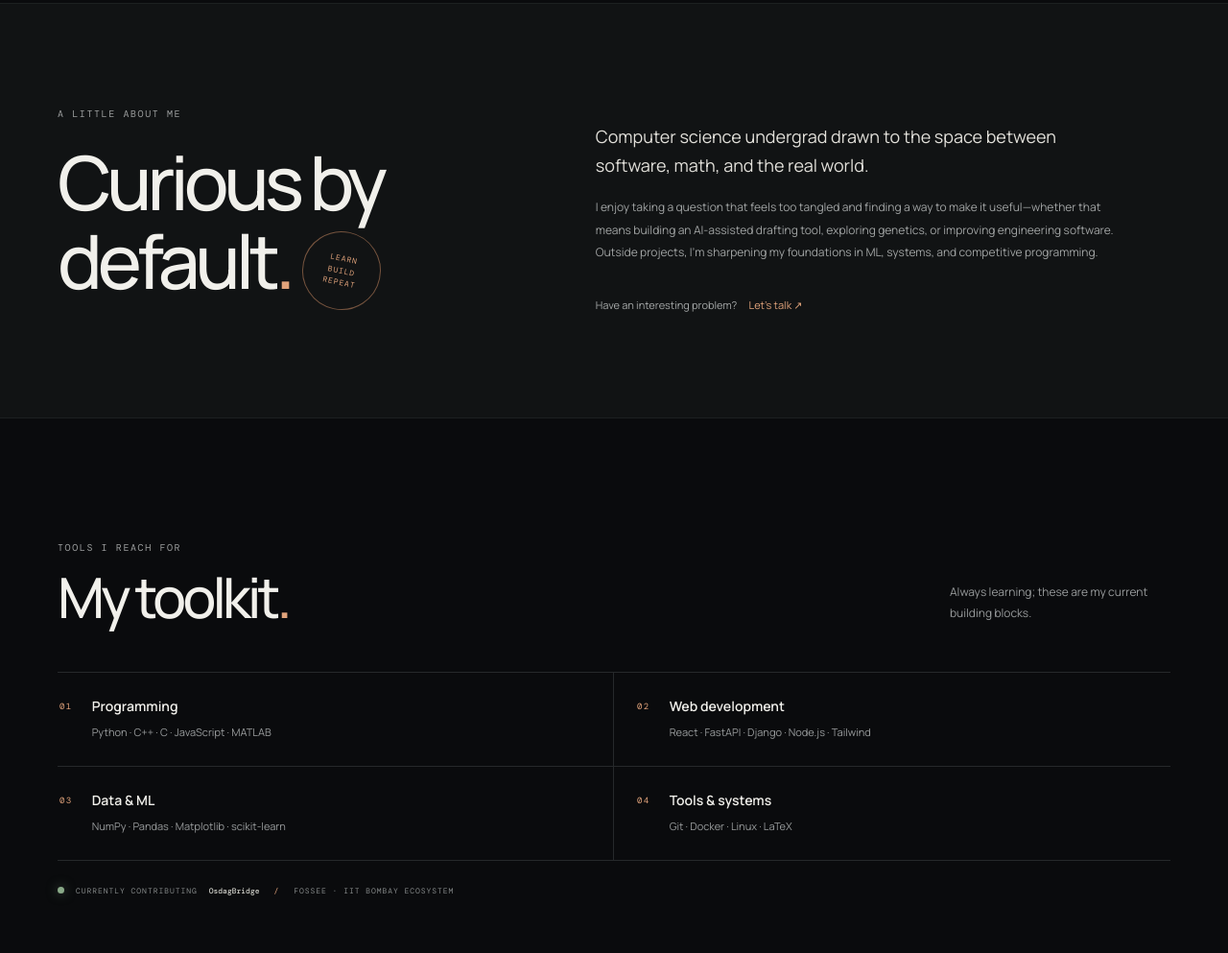
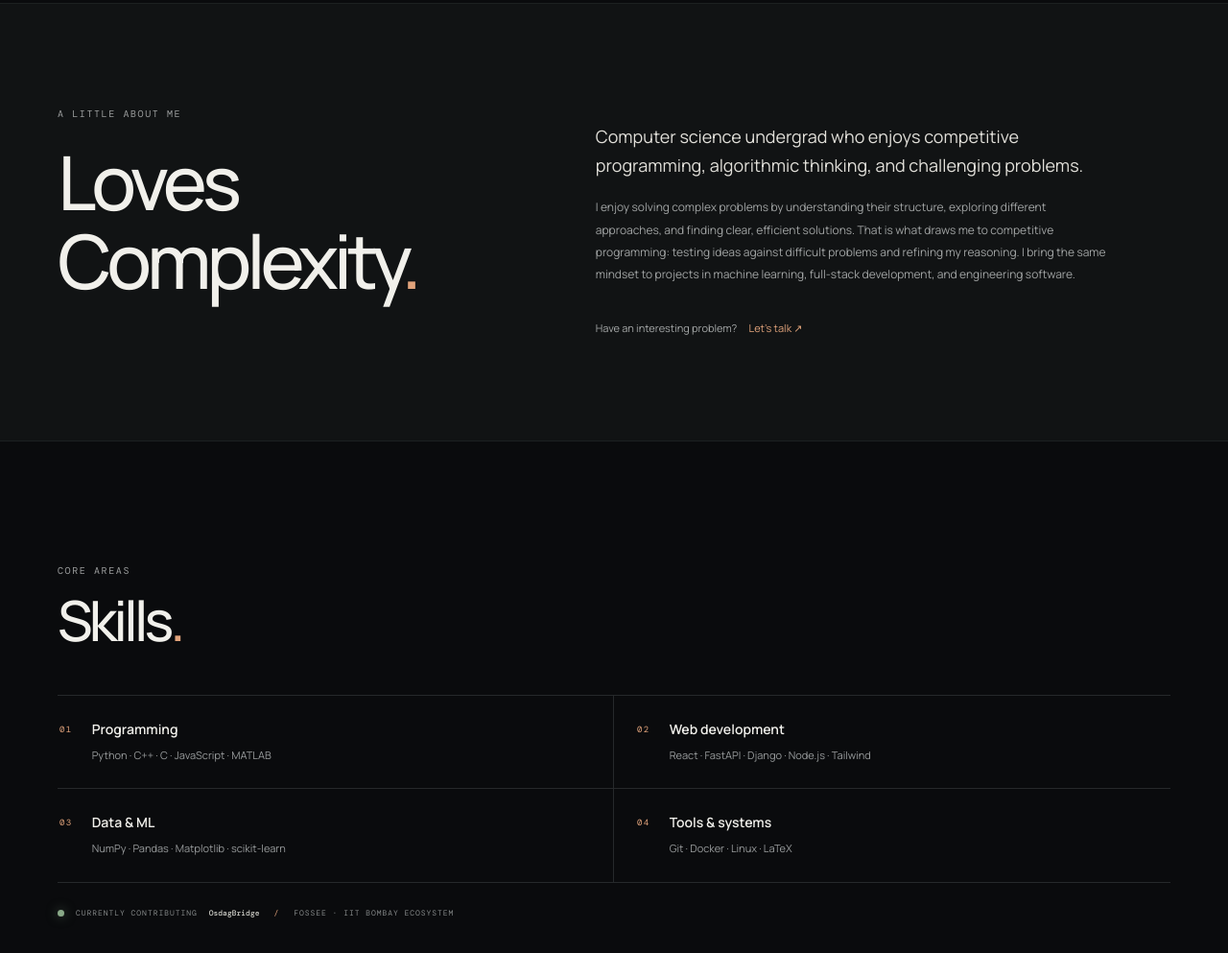
Before and after one commit to darshilnikam01-lgtm/darshilnikam01-lgtm.github.io, a plain HTML site: page index.html in a window 1280 px wide. Shown: the part 1807-2800 px from the top of the page at 96% size. Drawn offline with nearby package versions, Linux system fonts and the light colour scheme.

Commit message:
Refine portfolio positioning and skills copy
Updated navigation structure and project descriptions in index.html.

```diff
--- a/index.html
+++ b/index.html
@@ -15,33 +15,64 @@
   <div class="page-noise" aria-hidden="true"></div>
   <header class="topbar wrap">
     <a class="wordmark" href="#top" aria-label="Darshil Nikam, home">DN<span>.</span></a>
-    <nav aria-label="Main navigation"><a href="#projects">Work</a><a href="#about">About</a><a href="#contact">Contact</a></nav>
+    <nav aria-label="Main navigation">
+      <a href="#projects">Work</a><a href="#about">About</a><a href="#contact">Contact</a>
+    </nav>
     <a class="availability" href="mailto:darshilnikam06@gmail.com"><span></span> Open to collaborations</a>
   </header>
+
   <main>
     <section class="hero wrap" id="top">
       <div class="hero-art" aria-hidden="true"><div class="orbit orbit-a"></div><div class="orbit orbit-b"></div><div class="orbit orbit-c"></div><div class="art-core">DN</div></div>
       <div class="hero-content">
         <p class="eyebrow"><span class="eyebrow-line"></span> COMPUTER SCIENCE UNDERGRAD <span class="slash">/</span> INDIA</p>
         <h1>Darshil <span class="outline">Nikam</span><span class="period">.</span></h1>
-        <p class="role">BUILDER <span>·</span> PROBLEM SOLVER <span>·</span> CSE</p>
+        <p class="role">SYSTEMS <span>·</span> COMPETITIVE PROGRAMMING <span>·</span> CSE</p>
         <p class="intro">I turn messy problems into clean, working products. Currently exploring machine learning, full-stack development, and systems that make complex work feel simple.</p>
-        <div class="hero-actions"><a class="button button-accent" href="#projects">Explore my work <span aria-hidden="true">↘</span></a><a class="button button-quiet" href="mailto:darshilnikam06@gmail.com">Get in touch <span aria-hidden="true">↗</span></a></div>
-        <div class="socials" aria-label="Social links"><a href="https://github.com/darshilnikam01-lgtm" target="_blank" rel="noreferrer">GitHub <span>↗</span></a><a href="https://www.linkedin.com/in/darshil-nikam-b2b08432b/" target="_blank" rel="noreferrer">LinkedIn <span>↗</span></a><a href="https://codeforces.com/profile/BinaryNull" target="_blank" rel="noreferrer">Codeforces <span>↗</span></a></div>
+        <div class="hero-actions">
+          <a class="button button-accent" href="#projects">Explore my work <span aria-hidden="true">↘</span></a>
+          <a class="button button-quiet" href="mailto:darshilnikam06@gmail.com">Get in touch <span aria-hidden="true">↗</span></a>
+        </div>
+        <div class="socials" aria-label="Social links">
+          <a href="https://github.com/darshilnikam01-lgtm" target="_blank" rel="noreferrer">GitHub <span>↗</span></a>
+          <a href="https://www.linkedin.com/in/darshil-nikam-b2b08432b/" target="_blank" rel="noreferrer">LinkedIn <span>↗</span></a>
+          <a href="https://codeforces.com/profile/BinaryNull" target="_blank" rel="noreferrer">Codeforces <span>↗</span></a>
+        </div>
       </div>
       <div class="hero-index"><span>01</span><i></i> SCROLL TO EXPLORE</div>
     </section>
+
     <section class="section wrap" id="projects">
-      <div class="section-heading"><div><p class="eyebrow">SELECTED WORK <span class="slash">/</span> 2024—2026</p><h2>Things I’ve <span class="serif">built.</span></h2></div><p class="section-note">A few projects where curiosity met a real problem.</p></div>
+      <div class="section-heading"><div><p class="eyebrow">SELECTED WORK <span class="slash">/</span> 2024—2026</p><h2>Things I’ve <span class="serif">built.</span></h2></div></div>
       <div class="project-list">
-        <a class="project-card project-one" href="https://github.com/darshilnikam01-lgtm/DraftMateAi---NullPointer-" target="_blank" rel="noreferrer"><div class="project-art draft-art" aria-hidden="true"><div class="doc doc-back"></div><div class="doc doc-front"><i></i><i></i><i></i><b>§</b></div><span class="art-label">AI / LEGAL TECH</span></div><div class="project-info"><div class="project-meta"><span>01 / AI · FULL STACK</span><span>2026</span></div><h3>DraftMate AI <span>↗</span></h3><p>A chat-first legal drafting studio. Describe a document by voice or text, then shape it in a custom workspace with citation checks via Indian Kanoon.</p><div class="tags"><span>FastAPI</span><span>React</span><span>Gemini API</span><span>Docker</span></div></div></a>
-        <a class="project-card project-two" href="https://github.com/darshilnikam01-lgtm/inheritance-odds" target="_blank" rel="noreferrer"><div class="project-art genes-art" aria-hidden="true"><div class="gene-strand"></div><div class="gene-strand second"></div><span class="gene-chip">Aa</span><span class="art-label">DATA / GENETICS</span></div><div class="project-info"><div class="project-meta"><span>02 / GENETICS · WEB</span><span>2025</span></div><h3>Inheritance Odds <span>↗</span></h3><p>An approachable tool for exploring how traits can be inherited, using Mendelian Punnett squares and clear, practical guidance.</p><div class="tags"><span>Node.js</span><span>Express</span><span>JavaScript</span></div></div></a>
-        <a class="project-card project-three" href="https://github.com/darshilnikam01-lgtm/OsdagBridge" target="_blank" rel="noreferrer"><div class="project-art bridge-art" aria-hidden="true"><div class="bridge-grid"></div><div class="bridge-line"></div><div class="bridge-pillar p1"></div><div class="bridge-pillar p2"></div><span class="art-label">OPEN SOURCE / ENGINEERING</span></div><div class="project-info"><div class="project-meta"><span>03 / STRUCTURAL ENG. · LATEX</span><span>2026</span></div><h3>OsdagBridge Reports <span>↗</span></h3><p>Improving the report generator with reusable styles, clearer tables, and programmatic charts for bridge design results.</p><div class="tags"><span>Python</span><span>LaTeX</span><span>Matplotlib</span></div></div></a>
+        <a class="project-card project-one" href="https://github.com/darshilnikam01-lgtm/DraftMateAi---NullPointer-" target="_blank" rel="noreferrer">
+          <div class="project-art draft-art" aria-hidden="true"><div class="doc doc-back"></div><div class="doc doc-front"><i></i><i></i><i></i><b>§</b></div><span class="art-label">AI / LEGAL TECH</span></div>
+          <div class="project-info"><div class="project-meta"><span>01 / AI · FULL STACK</span><span>2026</span></div><h3>DraftMate AI <span>↗</span></h3><p>A chat-first legal drafting studio. Describe a document by voice or text, then shape it in a custom workspace with citation checks via Indian Kanoon.</p><div class="tags"><span>FastAPI</span><span>React</span><span>Gemini API</span><span>Docker</span></div></div>
+        </a>
+        <a class="project-card project-two" href="https://github.com/darshilnikam01-lgtm/inheritance-odds" target="_blank" rel="noreferrer">
+          <div class="project-art genes-art" aria-hidden="true"><div class="gene-strand"></div><div class="gene-strand second"></div><span class="gene-chip">Aa</span><span class="art-label">DATA / GENETICS</span></div>
+          <div class="project-info"><div class="project-meta"><span>02 / GENETICS · WEB</span><span>2025</span></div><h3>Inheritance Odds <span>↗</span></h3><p>An approachable tool for exploring how traits can be inherited, using Mendelian Punnett squares and clear, practical guidance.</p><div class="tags"><span>Node.js</span><span>Express</span><span>JavaScript</span></div></div>
+        </a>
+        <a class="project-card project-three" href="https://github.com/darshilnikam01-lgtm/OsdagBridge" target="_blank" rel="noreferrer">
+          <div class="project-art bridge-art" aria-hidden="true"><div class="bridge-grid"></div><div class="bridge-line"></div><div class="bridge-pillar p1"></div><div class="bridge-pillar p2"></div><span class="art-label">OPEN SOURCE / ENGINEERING</span></div>
+          <div class="project-info"><div class="project-meta"><span>03 / STRUCTURAL ENG. · LATEX</span><span>2026</span></div><h3>OsdagBridge Reports <span>↗</span></h3><p>Improving the report generator with reusable styles, clearer tables, and programmatic charts for bridge design results.</p><div class="tags"><span>Python</span><span>LaTeX</span><span>Matplotlib</span></div></div>
+        </a>
       </div>
     </section>
-    <section class="about-section" id="about"><div class="wrap about-grid"><div class="about-title"><p class="eyebrow">A LITTLE ABOUT ME</p><h2>Curious by<br>default<span class="period">.</span></h2><div class="stamp">LEARN<br>BUILD<br>REPEAT</div></div><div class="about-copy"><p class="about-lead">Computer science undergrad drawn to the space between software, math, and the real world.</p><p>I enjoy taking a question that feels too tangled and finding a way to make it useful—whether that means building an AI-assisted drafting tool, exploring genetics, or improving engineering software. Outside projects, I’m sharpening my foundations in ML, systems, and competitive programming.</p><a class="text-link" href="mailto:darshilnikam06@gmail.com">Have an interesting problem? <span>Let’s talk ↗</span></a></div></div></section>
-    <section class="section wrap toolkit" id="skills"><div class="section-heading"><div><p class="eyebrow">TOOLS I REACH FOR</p><h2>My toolkit<span class="period">.</span></h2></div><p class="section-note">Always learning; these are my current building blocks.</p></div><div class="tool-grid"><div class="tool-group"><span class="tool-index">01</span><div><h3>Programming</h3><p>Python · C++ · C · JavaScript · MATLAB</p></div></div><div class="tool-group"><span class="tool-index">02</span><div><h3>Web development</h3><p>React · FastAPI · Django · Node.js · Tailwind</p></div></div><div class="tool-group"><span class="tool-index">03</span><div><h3>Data &amp; ML</h3><p>NumPy · Pandas · Matplotlib · scikit-learn</p></div></div><div class="tool-group"><span class="tool-index">04</span><div><h3>Tools &amp; systems</h3><p>Git · Docker · Linux · LaTeX</p></div></div></div><div class="learning-strip"><span class="learning-dot"></span> CURRENTLY CONTRIBUTING <b>OsdagBridge</b><span class="strip-divider">/</span> FOSSEE · IIT BOMBAY ECOSYSTEM</div></section>
+
+    <section class="about-section" id="about"><div class="wrap about-grid">
+      <div class="about-title"><p class="eyebrow">A LITTLE ABOUT ME</p><h2>Loves<br>Complexity<span class="period">.</span></h2></div>
+      <div class="about-copy"><p class="about-lead">Computer science undergrad who enjoys competitive programming, algorithmic thinking, and challenging problems.</p><p>I enjoy solving complex problems by understanding their structure, exploring different approaches, and finding clear, efficient solutions. That is what draws me to competitive programming: testing ideas against difficult problems and refining my reasoning. I bring the same mindset to projects in machine learning, full-stack development, and engineering software.</p><a class="text-link" href="mailto:darshilnikam06@gmail.com">Have an interesting problem? <span>Let’s talk ↗</span></a></div>
+    </div></section>
+
+    <section class="section wrap toolkit" id="skills">
+      <div class="section-heading"><div><p class="eyebrow">CORE AREAS</p><h2>Skills<span class="period">.</span></h2></div></div>
+      <div class="tool-grid"><div class="tool-group"><span class="tool-index">01</span><div><h3>Programming</h3><p>Python · C++ · C · JavaScript · MATLAB</p></div></div><div class="tool-group"><span class="tool-index">02</span><div><h3>Web development</h3><p>React · FastAPI · Django · Node.js · Tailwind</p></div></div><div class="tool-group"><span class="tool-index">03</span><div><h3>Data &amp; ML</h3><p>NumPy · Pandas · Matplotlib · scikit-learn</p></div></div><div class="tool-group"><span class="tool-index">04</span><div><h3>Tools &amp; systems</h3><p>Git · Docker · Linux · LaTeX</p></div></div></div>
+      <div class="learning-strip"><span class="learning-dot"></span> CURRENTLY CONTRIBUTING <b>OsdagBridge</b><span class="strip-divider">/</span> FOSSEE · IIT BOMBAY ECOSYSTEM</div>
+    </section>
+
     <section class="section wrap milestones"><div class="milestone-head"><p class="eyebrow">MILESTONES <span class="slash">/</span> A FEW PROUD MOMENTS</p></div><div class="milestone-row"><span class="milestone-year">2026</span><p><b>Kodekurrent Season 2.0</b> <span>— 2nd runner-up, built DraftMate AI with a team of four.</span></p><span class="milestone-arrow">↗</span></div><div class="milestone-row"><span class="milestone-year">2024</span><p><b>RMO</b> <span>— qualified, Maharashtra region.</span></p><span class="milestone-arrow">↗</span></div><div class="milestone-row"><span class="milestone-year">2022–23</span><p><b>IOQM</b> <span>— qualified both years; NSEP &amp; NSEA minimum admissible score.</span></p><span class="milestone-arrow">↗</span></div></section>
+
     <section class="contact-section" id="contact"><div class="wrap contact-inner"><p class="eyebrow">HAVE A GOOD ONE IN MIND?</p><h2>Let’s make<br>it <span class="outline">useful.</span></h2><div class="contact-bottom"><p>Open to thoughtful collaborations, open-source work, and ideas worth building.</p><a class="contact-mail" href="mailto:darshilnikam06@gmail.com">darshilnikam06@gmail.com <span>↗</span></a></div><div class="contact-orbit" aria-hidden="true">✳</div></div></section>
   </main>
   <footer class="footer wrap"><a class="wordmark" href="#top">DN<span>.</span></a><p>© <span id="year">2026</span> Darshil Nikam <span class="slash">/</span> Made with intent.</p><div><a href="https://github.com/darshilnikam01-lgtm" target="_blank" rel="noreferrer">GitHub ↗</a><a href="https://www.linkedin.com/in/darshil-nikam-b2b08432b/" target="_blank" rel="noreferrer">LinkedIn ↗</a></div></footer>
```
